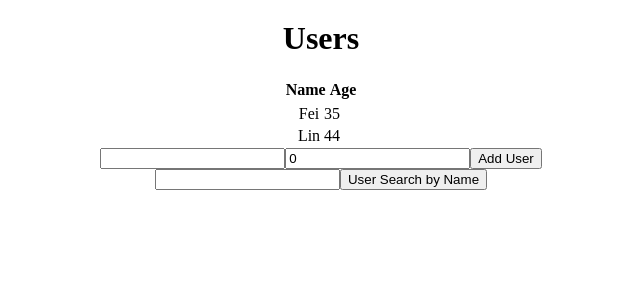
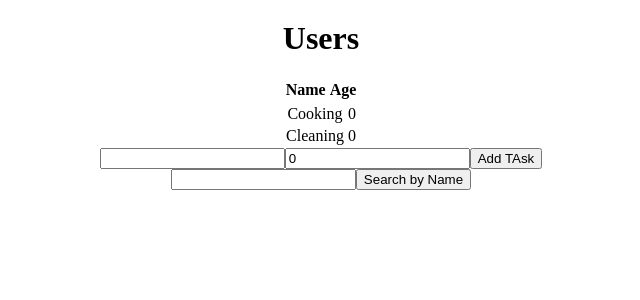
Before and after one commit to guanfei24/my-react-app, a React (Create React App) app: page / in a window 1280 px wide. Shown: the top 300 px of the page, without its empty margins (319-959 px from the left). Built offline with nearby package versions, Linux system fonts and the light colour scheme.

Commit message:
update to task form

```diff
--- a/src/App.js
+++ b/src/App.js
@@ -1,47 +1,50 @@
 import styles from './App.module.css';
-import { User } from './User';
+import { Task } from './Task';
 import { useState } from 'react';
 import { useEffect } from 'react';
 
 function App() {
 
   const output = [
-    { name: "Fei", age: 35},
-    { name: "Lin", age: 44}
+    { name: "Cooking", status: 0},
+    { name: "Cleaning", status: 0}
   ];
 
   const [searchResult, setSearchResult] = useState(output);
   const [inputVal, setInputVal] = useState("");
   const [name, setName] = useState("");
-  const [age, setAge] = useState(0);
+  const [status, setStatus] = useState(0);
   //get the user name from the input field
-  const getUserName = (val) => {
+  const getTaskName = (val) => {
     setName(val.target.value);
   };
   //get the user age from the input field
-  const getUserAge = (val) => {
-    setAge(parseInt(val.target.value, 10));
+  const getStatus = (val) => {
+    setStatus(parseInt(val.target.value, 10));
   };
   // create a function that will create a new user
-  const createUser = () => {
-    console.log("Name: ", name);
-    setSearchResult([...searchResult, { name: name, age: age }]);
-    setAge(0);
+  const createTask = () => {
+    setSearchResult([...searchResult, { name: name, status: status }]);
+    setStatus(0);
     setName("");
   };
+  //useEffect to check if the user list is updated
   useEffect(() => {
-    console.log("User List Updated: ", searchResult);
+    console.log("Task List Updated: ", searchResult);
   }, [searchResult]);
+  //get the value from the input field
   const getInputVal = (val) => {
     setInputVal(val.target.value);
   };
-  const userSearch = () => {
+  //search for the user by name
+  const taskSearch = () => {
     inputVal === ""
       ? setSearchResult(output)
       : setSearchResult(
-          searchResult.filter((user) => user.name.toLowerCase().includes(inputVal))
+          searchResult.filter((task) => task.name.toLowerCase().includes(inputVal))
         );
   };
+
   return (
     <div>
       <h1>Users</h1>
@@ -51,18 +54,18 @@ function App() {
           <th>Age</th>
         </thead>
         <tbody>
-          {searchResult.map((user) => (
-            <User name={user.name} age={user.age} />
+          {searchResult.map((task) => (
+            <Task name={task.name} status={task.status} />
           ))}
         </tbody>
         <div>
-        <input type="text" value={name} onChange={getUserName}/>
-        <input type="number" value={age} onChange={getUserAge}/>
-        <button onClick = {createUser}>Add User</button>
+        <input type="text" value={name} onChange={getTaskName}/>
+        <input type="number" value={status} onChange={getStatus}/>
+        <button onClick = {createTask}>Add TAsk</button>
         </div>
         <div>
           <input type="text" onChange={getInputVal}/>
-          <button onClick={userSearch}>User Search by Name</button>
+          <button onClick={taskSearch}>Search by Name</button>
         </div>
       </table>
     </div>
--- /dev/null
+++ b/src/Task.js
@@ -0,0 +1,8 @@
+export const Task = (props) => {
+    return (
+      <tr>
+        <td>{props.name}</td>
+        <td>{props.status}</td>
+      </tr>
+    );
+  };
--- a/src/User.js
+++ /dev/null
@@ -1,11 +0,0 @@
-import styles from "./App.module.css";
-
-export const User = (props) => {
-    return (
-      <tr>
-        <td>{props.name}</td>
-        <td>{props.age}</td>
-        <td>{props.sex}</td>
-      </tr>
-    );
-  };
```
